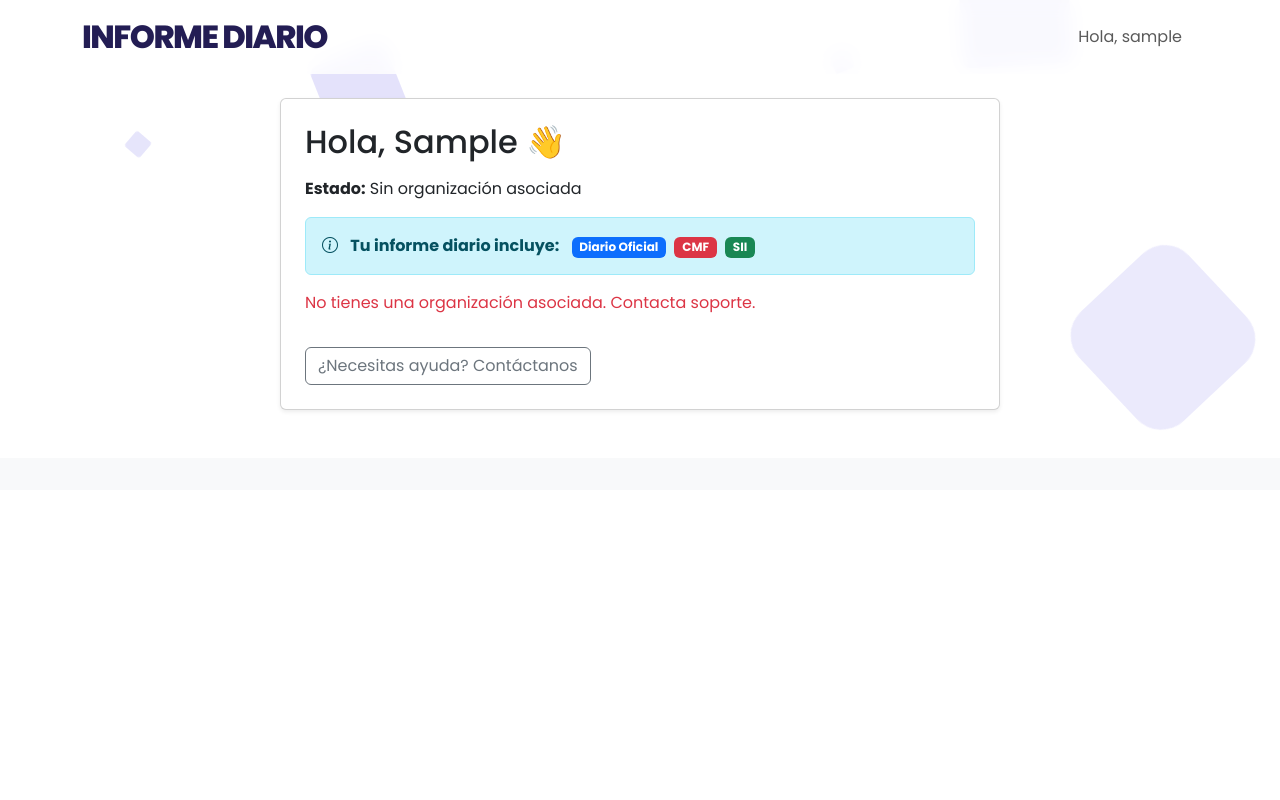
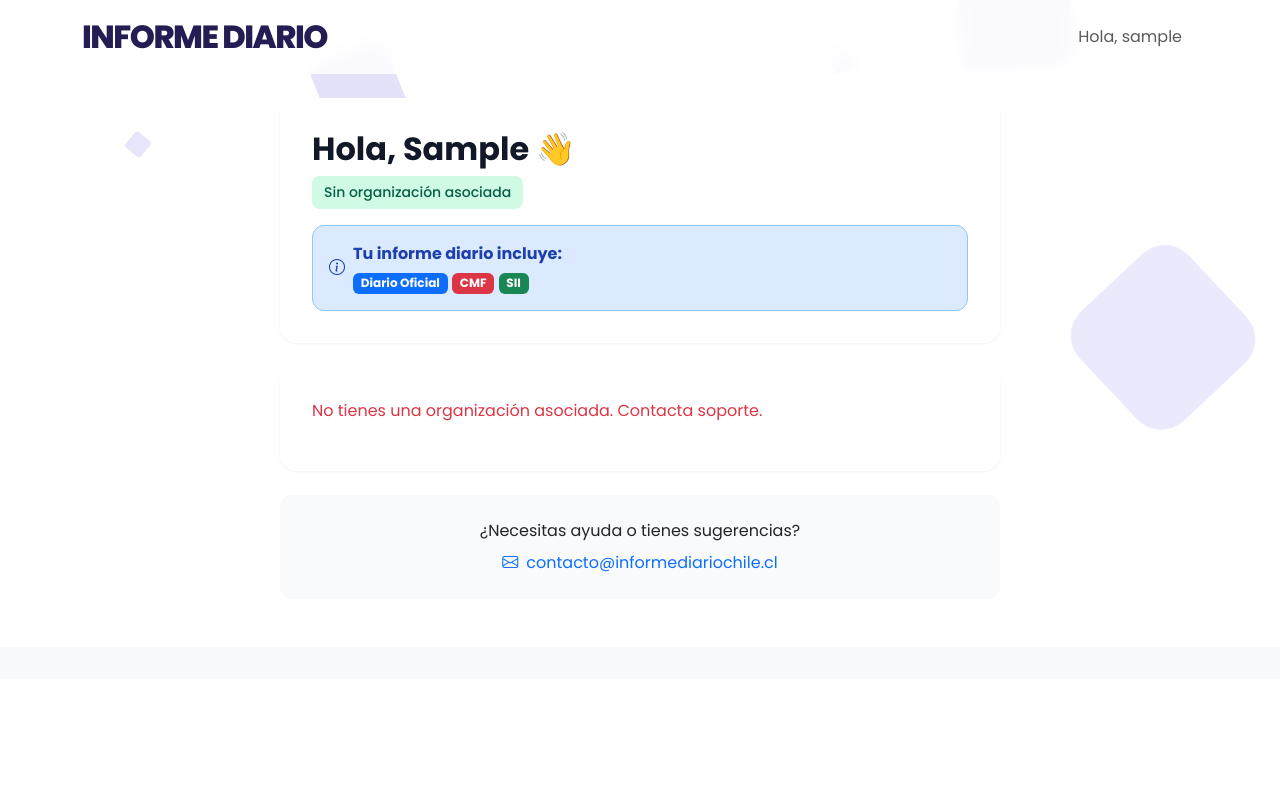
Before and after one commit to Yoyofdr/informe_diario_final, a Django app: page /dashboard/ in a window 1280 px wide. Run offline with Django 5.2, Linux system fonts and the light colour scheme; the visitor is signed in with stand-in values (Sample User, id 1); data comes from the database, SQL or seed files in the repository; data that the repository does not hold is empty.

Commit message:
feat: Mejorar diseño visual del dashboard y panel de organización
- Actualizar dashboard con diseño más moderno y limpio
- Mejorar panel de organización con mejor estructura visual
- Agregar iconos de Bootstrap Icons
- Usar cards con bordes redondeados y sombras sutiles
- Mejorar espaciado y organización de elementos
- Mantener toda la funcionalidad existente

```diff
--- a/templates/alerts/dashboard.html
+++ b/templates/alerts/dashboard.html
@@ -4,58 +4,168 @@
 
 {% block content %}
 <style>
-.hero-banner {
-    background-color: #0D1117;
-    background-image: linear-gradient(180deg, #231D54 0%, #0D1117 100%);
-    color: #E6EDF3;
-    padding: 3rem 1rem;
-    margin-bottom: 2rem;
-    border-radius: 1rem;
-    border: 1px solid #30363d;
-    text-align: center;
+body {
+    background: #f3f4f6;
 }
-@media (max-width: 600px) {
-    .hero-banner {
-        padding: 2rem 0.5rem;
-        font-size: 1em;
-    }
-    .card {
-        padding: 1rem !important;
-    }
+
+.dashboard-card {
+    background: white;
+    border-radius: 16px;
+    padding: 2rem;
+    margin-bottom: 1.5rem;
+    box-shadow: 0 1px 3px rgba(0, 0, 0, 0.05);
+    border: none;
 }
-.card-header-gradient {
-    background-image: linear-gradient(to right, var(--primary-color), #2f296d);
+
+.stats-badge {
+    display: inline-flex;
+    align-items: center;
+    padding: 0.375rem 0.75rem;
+    border-radius: 8px;
+    font-weight: 500;
+    font-size: 0.875rem;
+    margin-right: 0.5rem;
 }
+
+.badge-success {
+    background: #d1fae5;
+    color: #065f46;
+}
+
 .btn-custom {
+    border-radius: 8px;
+    padding: 0.625rem 1.25rem;
+    font-weight: 500;
+    transition: all 0.2s;
+    border: none;
     min-width: 160px;
     margin-bottom: 8px;
+    text-decoration: none;
+    display: inline-block;
+}
+
+.btn-custom:hover {
+    transform: translateY(-1px);
+    box-shadow: 0 4px 12px rgba(0, 0, 0, 0.15);
+}
+
+.list-group {
+    background: transparent;
+}
+
+.list-group-item {
+    border: 1px solid #e5e7eb;
+    border-radius: 8px !important;
+    margin-bottom: 0.5rem;
+    padding: 1rem;
+    transition: all 0.2s;
+    background: #f9fafb;
+}
+
+.list-group-item:hover {
+    background: #f3f4f6;
+    border-color: #d1d5db;
+}
+
+.alert-info {
+    background: #dbeafe;
+    border: 1px solid #93c5fd;
+    color: #1e40af;
+    border-radius: 12px;
+}
+
+.contact-section {
+    background: #f9fafb;
+    border-radius: 12px;
+    padding: 1.5rem;
+    margin-top: 1.5rem;
+}
+
+h2 {
+    font-size: 2rem;
+    font-weight: 700;
+    color: #111827;
+    margin-bottom: 0.5rem;
+}
+
+h4 {
+    font-size: 1.25rem;
+    font-weight: 600;
+    color: #374151;
+    margin-bottom: 1rem;
+}
+
+.text-muted {
+    color: #6b7280 !important;
+}
+
+@media (max-width: 768px) {
+    .dashboard-card {
+        padding: 1.5rem;
+    }
+    h2 {
+        font-size: 1.5rem;
+    }
+    .btn-custom {
+        width: 100%;
+    }
 }
 </style>
 
-<div class="container mt-4 mb-4">
+<div class="container mt-4 mb-5">
     <div class="row justify-content-center">
         <div class="col-lg-8 col-md-10 col-12">
-            <div class="card p-4 shadow-sm mb-4">
-                <h2 class="mb-3">Hola{% if user.first_name %}, {{ user.first_name }}{% endif %}{% if organizacion %} de {{ organizacion.nombre }}{% endif %} 👋</h2>
-                <p class="mb-2"><strong>Estado:</strong> {{ estado }}</p>
-                <div class="alert alert-info mt-2 mb-3">
-                    <i class="bi bi-info-circle me-2"></i>
-                    <strong>Tu informe diario incluye:</strong>
-                    <span class="badge bg-primary ms-2">Diario Oficial</span>
-                    <span class="badge bg-danger ms-1">CMF</span>
-                    <span class="badge bg-success ms-1">SII</span>
+            <!-- Header Card -->
+            <div class="dashboard-card">
+                <h2>Hola{% if user.first_name %}, {{ user.first_name }}{% endif %} 👋</h2>
+                {% if organizacion %}
+                <p class="text-muted mb-3">{{ organizacion.nombre }}</p>
+                {% endif %}
+
+                <div class="mb-3">
+                    <span class="stats-badge badge-success">{{ estado }}</span>
                 </div>
+
+                <div class="alert alert-info mb-0">
+                    <div class="d-flex align-items-center">
+                        <i class="bi bi-info-circle me-2"></i>
+                        <div>
+                            <strong>Tu informe diario incluye:</strong>
+                            <div class="mt-1">
+                                <span class="badge bg-primary">Diario Oficial</span>
+                                <span class="badge bg-danger">CMF</span>
+                                <span class="badge bg-success">SII</span>
+                            </div>
+                        </div>
+                    </div>
+                </div>
+            </div>
+
+            <!-- Actions Card -->
+            <div class="dashboard-card">
                 {% if organizacion %}
-                    <div class="d-flex flex-wrap gap-2 mb-3">
-                        <a href="/panel-organizacion/" class="btn btn-primary btn-custom">Gestionar destinatarios</a>
-                        <a href="/historial-informes/" class="btn btn-outline-info btn-custom">Ver historial de informes</a>
-                        <a href="{% url 'alerts:password_change' %}" class="btn btn-outline-warning btn-custom">Cambiar contraseña</a>
+                    <h4>Acciones rápidas</h4>
+                    <div class="d-flex flex-wrap gap-2 mb-4">
+                        <a href="/panel-organizacion/" class="btn btn-primary btn-custom">
+                            <i class="bi bi-people me-2"></i>Gestionar destinatarios
+                        </a>
+                        <a href="/historial-informes/" class="btn btn-outline-info btn-custom">
+                            <i class="bi bi-clock-history me-2"></i>Ver historial
+                        </a>
+                        <a href="{% url 'alerts:password_change' %}" class="btn btn-outline-warning btn-custom">
+                            <i class="bi bi-key me-2"></i>Cambiar contraseña
+                        </a>
                     </div>
-                    <h4 class="mt-4">Destinatarios actuales</h4>
+
+                    <hr class="my-4">
+
+                    <h4>Destinatarios actuales</h4>
                     {% if destinatarios %}
-                        <ul class="list-group mb-3">
+                        <ul class="list-group mb-0">
                         {% for d in destinatarios %}
-                            <li class="list-group-item">{{ d.email }}</li>
+                            <li class="list-group-item">
+                                <i class="bi bi-envelope me-2 text-muted"></i>{{ d.email }}
+                            </li>
                         {% endfor %}
                         </ul>
                     {% else %}
@@ -64,92 +174,18 @@
                 {% else %}
                     <p class="text-danger">No tienes una organización asociada. Contacta soporte.</p>
                 {% endif %}
-                <div class="mt-3">
-                    <a href="mailto:contacto@informediariochile.cl" class="btn btn-outline-secondary">¿Necesitas ayuda? Contáctanos</a>
-                </div>
+            </div>
+
+            <!-- Contact Card -->
+            <div class="contact-section text-center">
+                <p class="mb-2">¿Necesitas ayuda o tienes sugerencias?</p>
+                <a href="mailto:contacto@informediariochile.cl" class="text-primary text-decoration-none">
+                    <i class="bi bi-envelope me-2"></i>contacto@informediariochile.cl
+                </a>
             </div>
         </div>
     </div>
 </div>
 
-{# Se eliminó la sección de Watchlist potenciado con IA y las tarjetas de empresas #}
-
-<div class="toast-container position-fixed top-0 end-0 p-3">
-    <div id="notificationToast" class="toast" role="alert" aria-live="assertive" aria-atomic="true">
-        <div class="toast-header">
-            <strong class="me-auto">Informe Diario</strong>
-            <small>Ahora</small>
-            <button type="button" class="btn-close" data-bs-dismiss="toast" aria-label="Close"></button>
-        </div>
-        <div class="toast-body">
-            Suscripción actualizada.
-        </div>
-    </div>
-</div>
-
-<script>
-document.addEventListener('DOMContentLoaded', function() {
-    const checkboxes = document.querySelectorAll('input[type="checkbox"][name="suscripciones"]');
-    const toastEl = document.getElementById('notificationToast');
-    const toast = new bootstrap.Toast(toastEl);
-    const csrfToken = document.querySelector('[name=csrfmiddlewaretoken]') ? document.querySelector('[name=csrfmiddlewaretoken]').value : "{{ csrf_token }}";
-
-    checkboxes.forEach(function(checkbox) {
-        checkbox.addEventListener('change', function() {
-            const empresaId = this.dataset.empresaId;
-            const isChecked = this.checked;
-
-            fetch("{% url 'alerts:suscripcion_ajax' %}", {
-                method: 'POST',
-                headers: {
-                    'Content-Type': 'application/json',
-                    'X-CSRFToken': csrfToken
-                },
-                body: JSON.stringify({
-                    'empresa_id': empresaId,
-                    'checked': isChecked
-                })
-            })
-            .then(response => response.json())
-            .then(data => {
-                if (data.status === 'ok') {
-                    toast.show();
-                } else {
-                    console.error('Error al actualizar la suscripción:', data.message);
-                    alert('Hubo un error al guardar tu cambio. Por favor, intenta de nuevo.');
-                }
-            })
-            .catch(error => {
-                console.error('Error:', error);
-                alert('Hubo un error de conexión. Por favor, intenta de nuevo.');
-            });
-        });
-    });
-
-    document.querySelectorAll('.btn-select-all').forEach(button => {
-        button.addEventListener('click', function() {
-            const targetId = this.dataset.target;
-            document.querySelectorAll(targetId + ' input[type="checkbox"]').forEach(checkbox => {
-                if (!checkbox.checked) {
-                    checkbox.checked = true;
-                    checkbox.dispatchEvent(new Event('change'));
-                }
-            });
-        });
-    });
-
-    document.querySelectorAll('.btn-deselect-all').forEach(button => {
-        button.addEventListener('click', function() {
-            const targetId = this.dataset.target;
-            document.querySelectorAll(targetId + ' input[type="checkbox"]').forEach(checkbox => {
-                if (checkbox.checked) {
-                    checkbox.checked = false;
-                    checkbox.dispatchEvent(new Event('change'));
-                }
-            });
-        });
-    });
-});
-</script>
 
 {% endblock %}
```
Also changed, not shown: templates/panel_organizacion.html (+128 -27 lines).
